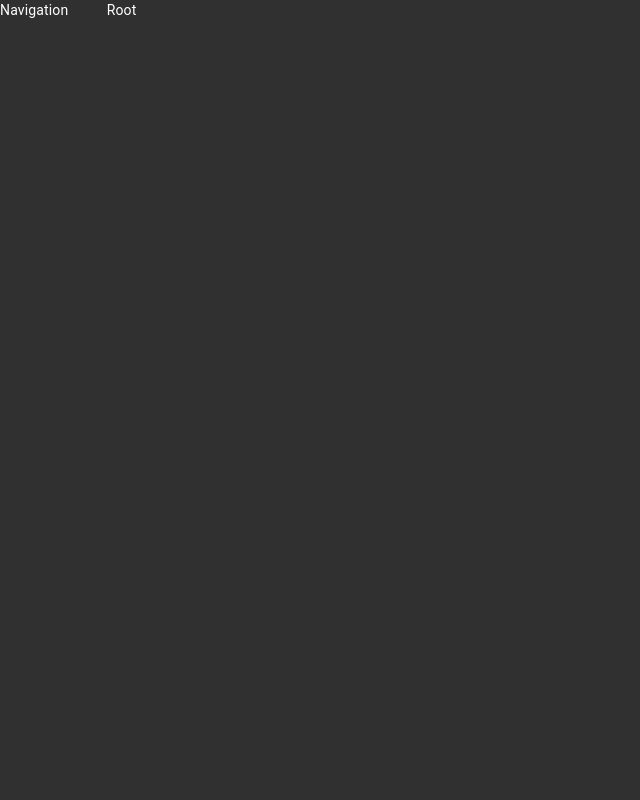
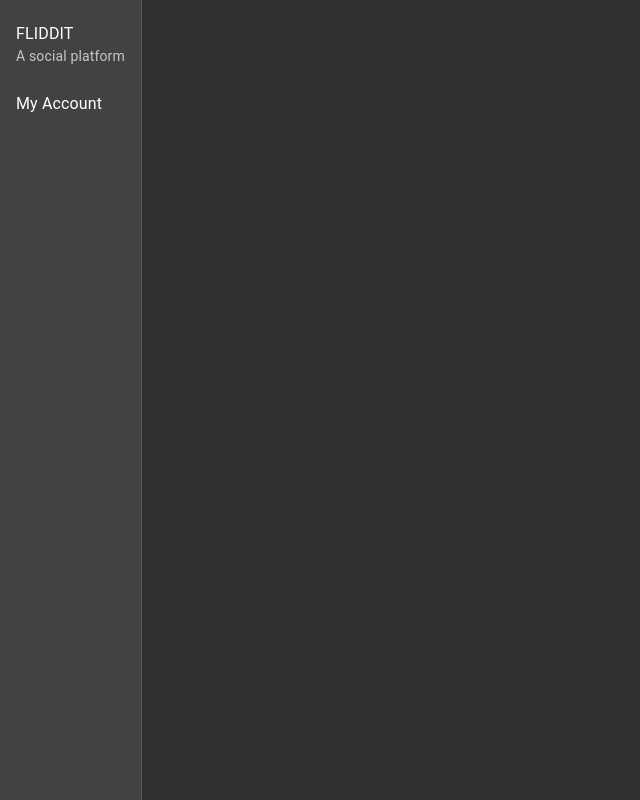
Before and after one commit to Flixbox/fliddit, a React (Create React App) app in the folder frontend/: page / in a window 1280 px wide. Shown: the whole page, without its empty margins (0-640 px from the left). Built offline with nearby package versions, Linux system fonts and the light colour scheme.

Commit message:
feat: used material ui app drawer

```diff
--- a/frontend/src/components/Navigation.js
+++ b/frontend/src/components/Navigation.js
@@ -1,7 +1,23 @@
 import React from 'react'
+import { Drawer, ListItem, List, ListItemText } from '@material-ui/core'
 
 const Navigation = () => {
-    return <div>Navigation</div>
+    return (
+        <Drawer variant="permanent" open>
+            <List>
+                <NavigationItem title="FLIDDIT" subtitle="A social platform" />
+                <NavigationItem title="My Account" />
+            </List>
+        </Drawer>
+    )
+}
+
+const NavigationItem = ({ title, subtitle }) => {
+    return (
+        <ListItem button>
+            <ListItemText primary={title} secondary={subtitle} />
+        </ListItem>
+    )
 }
 
 export default Navigation
```
